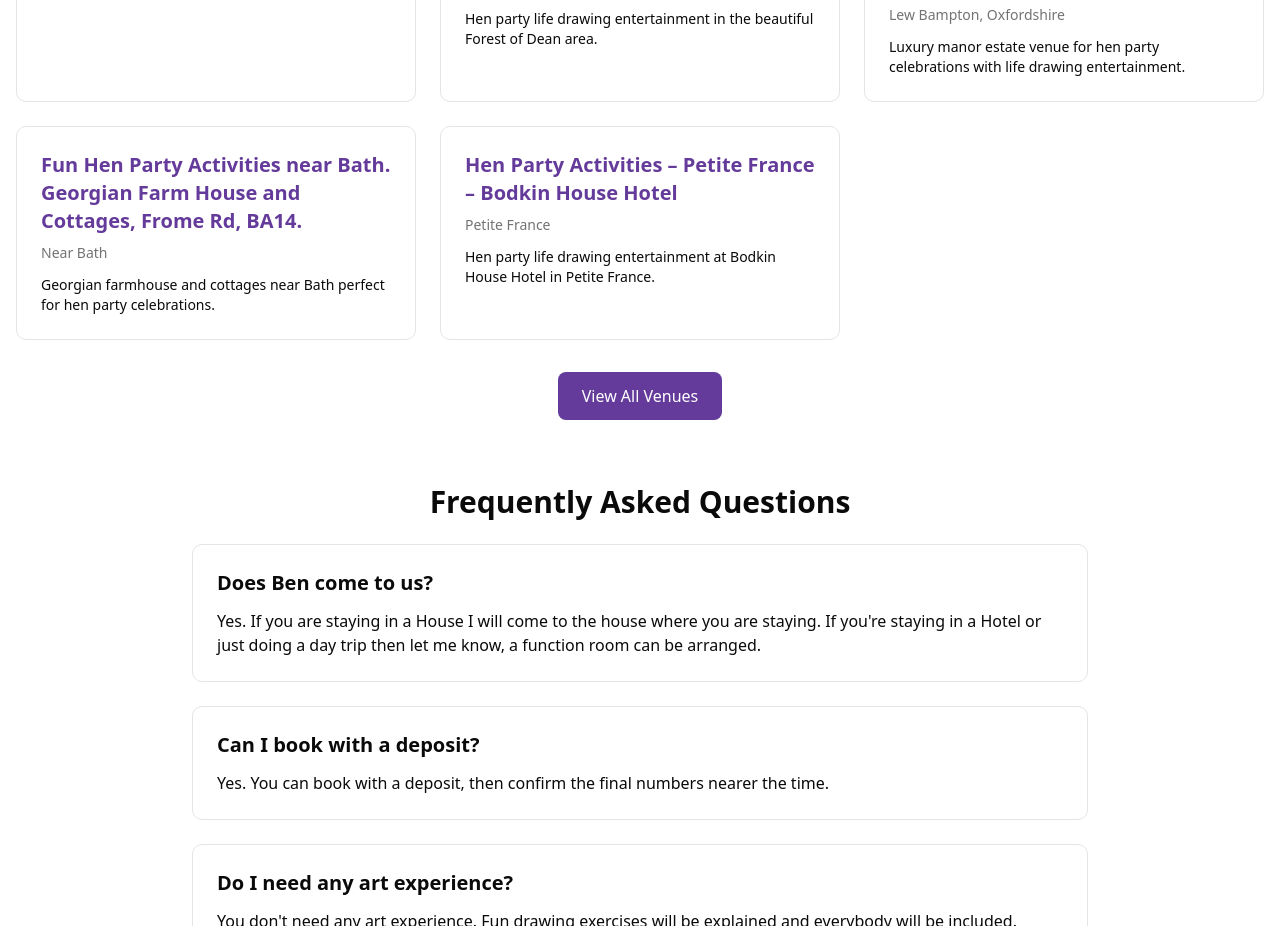
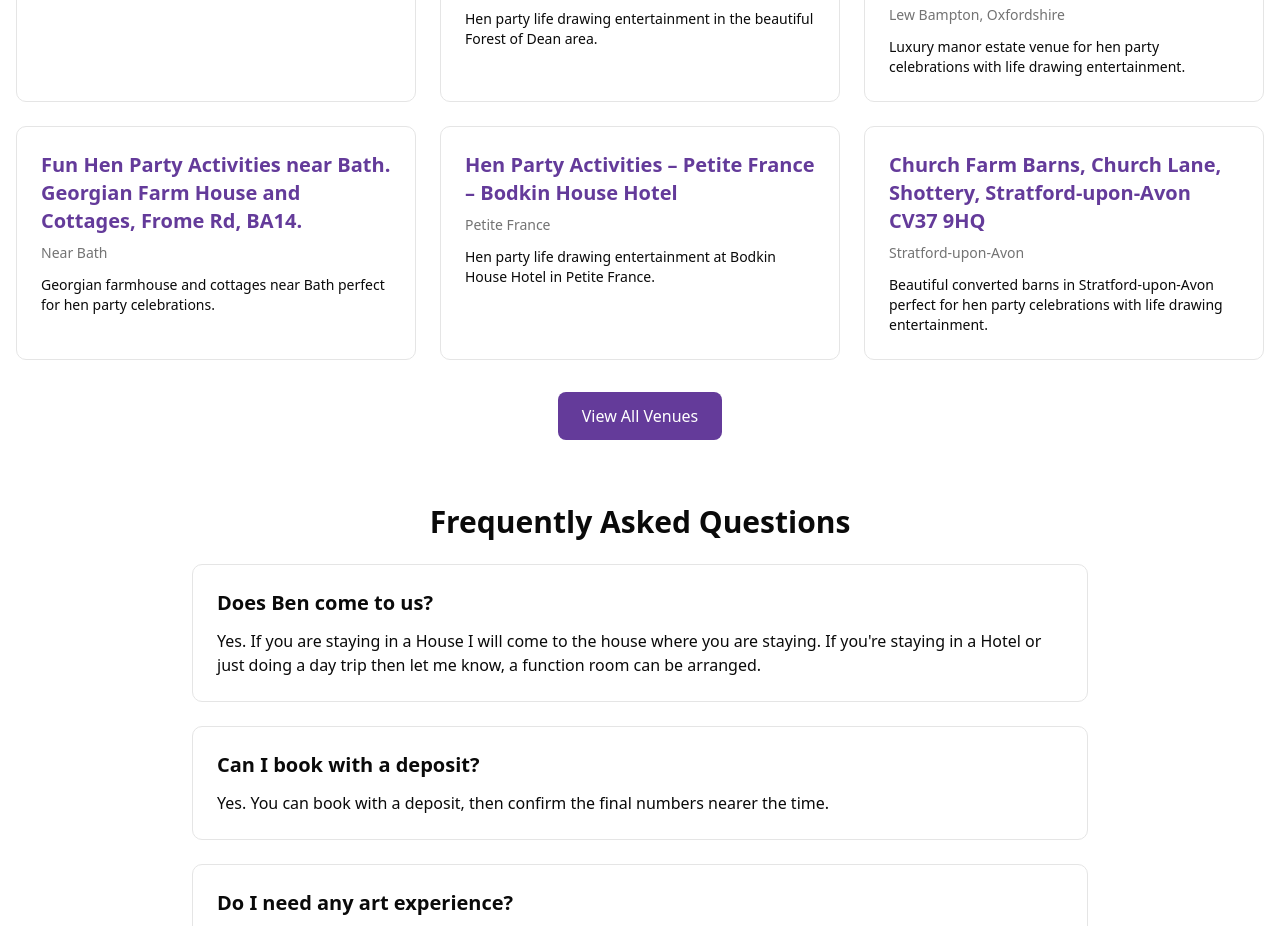
Before and after one commit to benlowreyhimself-hash/hen-party-ent, a Next.js app: page / in a window 1280 px wide. Shown: the part 4160-5086 px from the top of the page. Built offline with nearby package versions, Linux system fonts and the light colour scheme.

Commit message:
Add missing property page: Church Farm Barns Stratford-upon-Avon
- Added Church Farm Barns, Shottery, Stratford-upon-Avon CV37 9HQ
- This is a different property from Church Farm Barn in Cotswolds
- Now have 6 property pages total for SEO

```diff
--- a/data/houses.ts
+++ b/data/houses.ts
@@ -182,6 +182,41 @@ export const houses: House[] = [
     ],
     seoTitle: "Hen Party Life Drawing at Bodkin House Hotel, Petite France",
     seoDescription: "Professional life drawing entertainment for hen parties at Bodkin House Hotel in Petite France. Elegant venue with function rooms perfect for activities."
+  },
+  {
+    slug: "church-farm-barns-stratford",
+    title: "Church Farm Barns, Church Lane, Shottery, Stratford-upon-Avon CV37 9HQ",
+    location: "Stratford-upon-Avon",
+    address: "Church Farm Barns, Church Lane, Shottery, Stratford-upon-Avon CV37 9HQ",
+    description: "Beautiful converted barns in Stratford-upon-Avon perfect for hen party celebrations with life drawing entertainment.",
+    content: `
+      <p>Church Farm Barns in Shottery, Stratford-upon-Avon, is a stunning venue offering beautiful converted barns perfect for hen party celebrations. Located just minutes from Shakespeare's birthplace, this venue provides a unique and memorable setting for life drawing sessions.</p>
+
+      <p>The venue features:</p>
+
+      <ul>
+        <li>Beautifully converted barns with character</li>
+        <li>Spacious accommodation for groups</li>
+        <li>Perfect setting for activities and entertainment</li>
+        <li>Close to Stratford-upon-Avon attractions</li>
+        <li>Private and exclusive use available</li>
+      </ul>
+
+      <p>We've provided life drawing entertainment at Church Farm Barns for numerous hen parties, creating unforgettable experiences in this historic location. The venue's rustic charm and spacious accommodation make it ideal for our life drawing sessions.</p>
+
+      <p>Our life drawing sessions at Church Farm Barns are tailored to your group, ensuring everyone feels comfortable and has a fantastic time. We provide all materials and can work around your schedule to fit with other activities you have planned during your stay.</p>
+
+      <p>If you're planning a hen party at Church Farm Barns in Stratford-upon-Avon and would like to include life drawing entertainment, please contact us to discuss your requirements and check availability.</p>
+    `,
+    features: [
+      "Converted barns with character",
+      "Spacious accommodation",
+      "Perfect for group activities",
+      "Close to Stratford-upon-Avon",
+      "Private use available"
+    ],
+    seoTitle: "Hen Party Life Drawing at Church Farm Barns, Stratford-upon-Avon CV37 9HQ",
+    seoDescription: "Professional life drawing entertainment for hen parties at Church Farm Barns in Shottery, Stratford-upon-Avon. Beautiful converted barns perfect for celebrations."
   }
 ];
 
```
